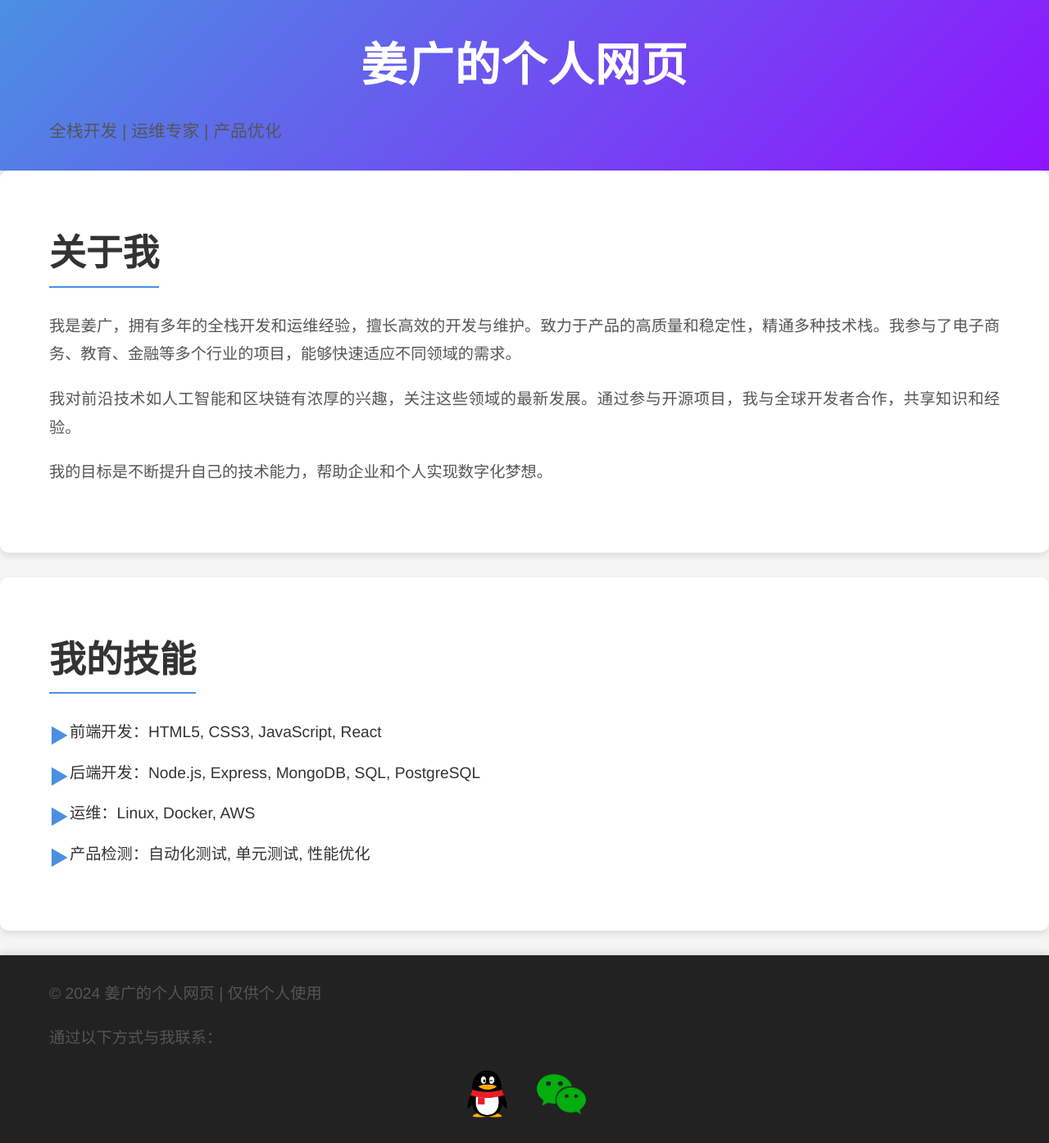
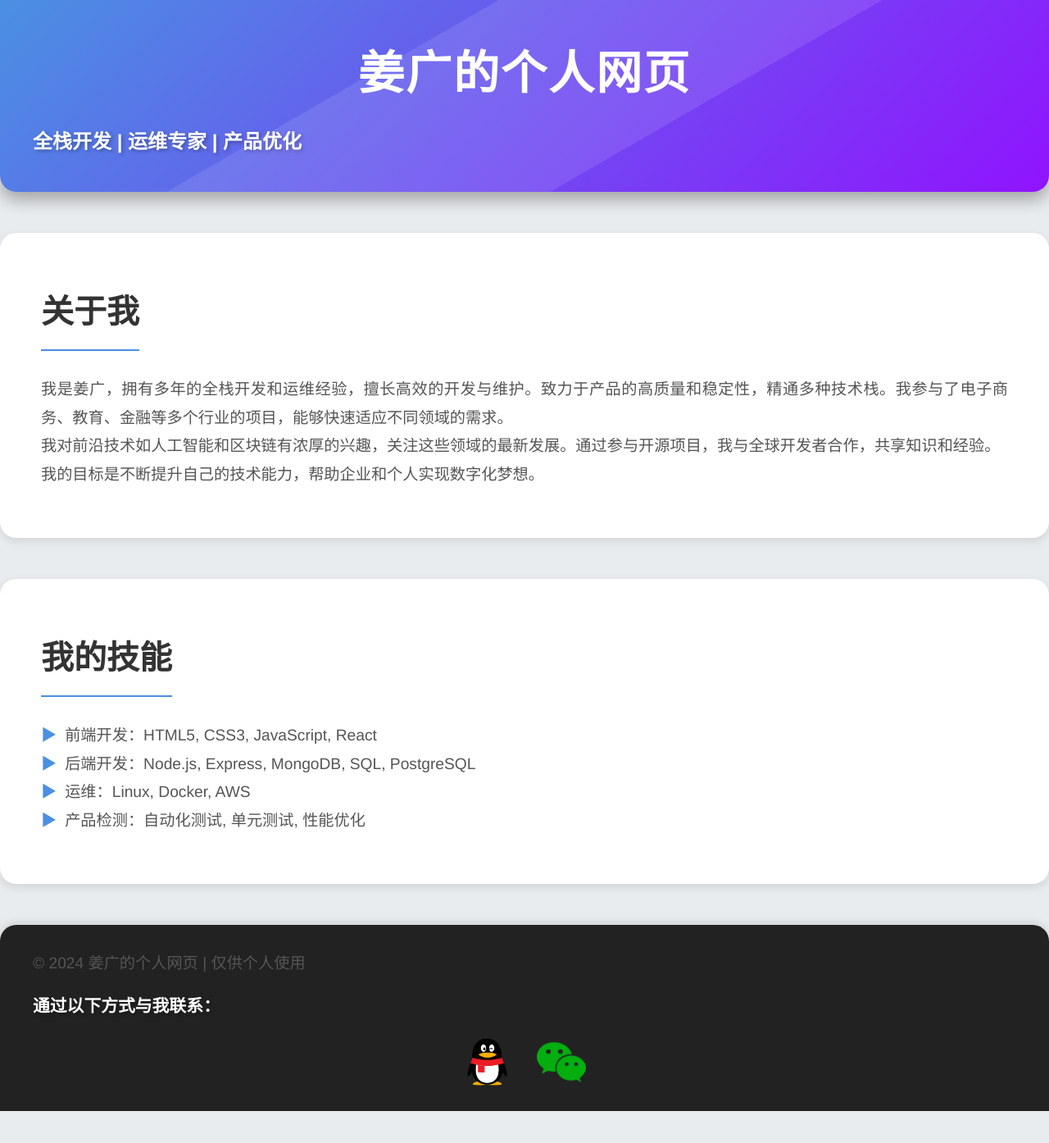
Before and after one commit to Anguszi/anguszi.github.io, a plain HTML site: page index.html in a window 1280 px wide. Shown: the whole page at 82% size. After the commit the page ends 1355 px from the top, so only its background shows below. Drawn offline with Linux system fonts and the light colour scheme.

Commit message:
Update index.html

```diff
--- a/index.html
+++ b/index.html
@@ -5,128 +5,132 @@
     <meta name="viewport" content="width=device-width, initial-scale=1.0">
     <title>姜广的个人网页</title>
     <style>
-        /* Reset CSS */
-        * {
+        body, h1, h2, p, ul, li {
             margin: 0;
             padding: 0;
-            box-sizing: border-box;
+            font-family: 'Helvetica Neue', 'Roboto', Arial, sans-serif;
         }
-
         body {
-            font-family: 'Helvetica Neue', 'Roboto', Arial, sans-serif;
+            background-color: #e9ecef;
+            color: #333;
             line-height: 1.8;
-            background-color: #f5f5f5;
-            color: #333;
-            margin: 0;
+            overflow-x: hidden;
         }
-
         .container {
             max-width: 1200px;
             margin: 0 auto;
             padding: 0 20px;
         }
-
         header {
             background: linear-gradient(135deg, #4A90E2, #9013FE);
             color: #fff;
-            padding: 30px 0;
             text-align: center;
-            box-shadow: 0 4px 8px rgba(0,0,0,0.1);
+            padding: 40px 0;
+            box-shadow: 0 10px 20px rgba(0, 0, 0, 0.3);
+            position: relative;
+            overflow: hidden;
+            border-radius: 0 0 20px 20px;
         }
-
+        header::after {
+            content: "";
+            position: absolute;
+            top: 0;
+            left: 50%;
+            width: 200%;
+            height: 100%;
+            background: rgba(255, 255, 255, 0.1);
+            transform: translateX(-50%) rotate(-30deg);
+            transform-origin: center center;
+            pointer-events: none;
+        }
         header h1 {
             font-size: 3.5rem;
             font-weight: 900;
-            letter-spacing: 1px;
-            margin-bottom: 10px;
+            text-transform: uppercase;
+            letter-spacing: 2px;
         }
-
         header p {
-            font-size: 1.3rem;
-            margin-bottom: 0;
+            font-size: 1.5rem;
+            margin-top: 10px;
+            font-weight: 600;
+            color: #fff;
+            text-shadow: 2px 2px 4px rgba(0, 0, 0, 0.3);
         }
-
         section {
-            padding: 60px 0;
             background-color: #fff;
-            border-radius: 10px;
-            margin-bottom: 30px;
-            box-shadow: 0 4px 8px rgba(0,0,0,0.1);
+            border-radius: 20px;
+            margin: 50px 0;
+            padding: 60px 30px;
+            box-shadow: 0 4px 12px rgba(0, 0, 0, 0.1);
+            transition: transform 0.3s, box-shadow 0.3s;
         }
-
+        section:hover {
+            transform: translateY(-10px);
+            box-shadow: 0 8px 24px rgba(0, 0, 0, 0.2);
+        }
         section h2 {
-            font-size: 2.8rem;
+            font-size: 2.5rem;
+            text-align: center;
             color: #333;
             margin-bottom: 30px;
-            text-align: center;
-            text-transform: uppercase;
             border-bottom: 2px solid #4A90E2;
             display: inline-block;
+            padding-bottom: 10px;
         }
-
-        p {
+        p, li {
             font-size: 1.2rem;
+            color: #555;
             line-height: 1.8;
             text-align: justify;
-            margin-bottom: 20px;
-            color: #555;
         }
-
         ul {
             list-style-type: none;
             padding-left: 0;
         }
-
-        ul li {
-            font-size: 1.2rem;
-            margin-bottom: 15px;
-            padding-left: 25px;
-            position: relative;
-        }
-
-        ul li::before {
+        li::before {
             content: "▶";
             color: #4A90E2;
-            font-size: 1.5rem;
-            position: absolute;
-            left: 0;
-            top: 0;
+            margin-right: 10px;
+            font-size: 1.2rem;
         }
-
         footer {
             background-color: #222;
             color: #aaa;
             text-align: center;
             padding: 30px 0;
+            box-shadow: 0 -4px 8px rgba(0,0,0,0.1);
             position: relative;
-            width: 100%;
-            box-shadow: 0 -4px 8px rgba(0,0,0,0.1);
+            border-radius: 20px 20px 0 0;
         }
-
+        .contact-heading {
+            font-size: 1.3rem;
+            color: #fff;
+            font-weight: bold;
+            text-shadow: 2px 2px 4px rgba(0, 0, 0, 0.3);
+            margin-top: 15px;
+        }
         .contact-icons {
             display: flex;
             justify-content: center;
             margin-top: 20px;
+            position: relative;
         }
-
         .contact-icons img {
             width: 60px;
             margin: 0 15px;
             cursor: pointer;
-            transition: transform 0.3s ease, box-shadow 0.3s ease;
+            transition: transform 0.3s, box-shadow 0.3s;
         }
-
         .contact-icons img:hover {
             transform: scale(1.2);
             box-shadow: 0 0 15px rgba(74, 144, 226, 0.7);
         }
-
-        .qq-code, .wechat-code {
+        .qr-code {
             display: none;
-            position: absolute;
-            top: -220%;
+            position: fixed;
+            top: 50%;
             left: 50%;
-            transform: translateX(-50%);
+            transform: translate(-50%, -50%);
             background-color: #fff;
             padding: 15px;
             border: 1px solid #ccc;
@@ -134,33 +138,20 @@
             box-shadow: 0 0 15px rgba(0,0,0,0.2);
             z-index: 999;
         }
-
-        .qq-code img, .wechat-code img {
+        .qr-code img {
             width: 180px;
-            display: block;
-            margin: 0 auto;
         }
-
         @media screen and (max-width: 768px) {
             header h1 {
                 font-size: 2.5rem;
             }
-            header p {
-                font-size: 1.1rem;
-            }
-            section h2 {
-                font-size: 2rem;
-            }
-            p {
-                font-size: 1rem;
-            }
-            ul li {
+            section h2, p, li {
                 font-size: 1rem;
             }
             .contact-icons img {
                 width: 45px;
             }
-            .qq-code img, .wechat-code img {
+            .qr-code img {
                 width: 150px;
             }
         }
@@ -173,7 +164,6 @@
             <p>全栈开发 | 运维专家 | 产品优化</p>
         </div>
     </header>
-
     <section id="about">
         <div class="container">
             <h2>关于我</h2>
@@ -182,7 +172,6 @@
             <p>我的目标是不断提升自己的技术能力，帮助企业和个人实现数字化梦想。</p>
         </div>
     </section>
-
     <section id="skills">
         <div class="container">
             <h2>我的技能</h2>
@@ -194,29 +183,26 @@
             </ul>
         </div>
     </section>
-
     <footer>
         <div class="container">
             <p>&copy; 2024 姜广的个人网页 | 仅供个人使用</p>
-            <p>通过以下方式与我联系：</p>
+            <p class="contact-heading">通过以下方式与我联系：</p>
             <div class="contact-icons">
                 <img src="qq_爱给网_aigei_com.png" alt="QQ" onclick="toggleQrCode('qq')">
                 <img src="icon_微信-logo_爱给网_aigei_com.png" alt="微信" onclick="toggleQrCode('wechat')">
             </div>
-            <div class="qq-code" id="qqCode">
+            <div class="qr-code" id="qqCode">
                 <img src="qqcode.png" alt="QQ二维码">
             </div>
-            <div class="wechat-code" id="wechatCode">
+            <div class="qr-code" id="wechatCode">
                 <img src="wechatcode.png" alt="微信二维码">
             </div>
         </div>
     </footer>
-
     <script>
         function toggleQrCode(type) {
             var qqCode = document.getElementById('qqCode');
             var wechatCode = document.getElementById('wechatCode');
-
             if (type === 'qq') {
                 qqCode.style.display = qqCode.style.display === 'block' ? 'none' : 'block';
                 wechatCode.style.display = 'none';
@@ -224,10 +210,8 @@
                 wechatCode.style.display = wechatCode.style.display === 'block' ? 'none' : 'block';
                 qqCode.style.display = 'none';
             }
-
-            // 添加事件监听器，用于点击页面任意位置隐藏二维码
             document.addEventListener('click', function(e) {
-                if (!e.target.closest('.contact-icons img') && !e.target.closest('.qq-code') && !e.target.closest('.wechat-code')) {
+                if (!e.target.closest('.contact-icons img, .qr-code')) {
                     qqCode.style.display = 'none';
                     wechatCode.style.display = 'none';
                 }
```
